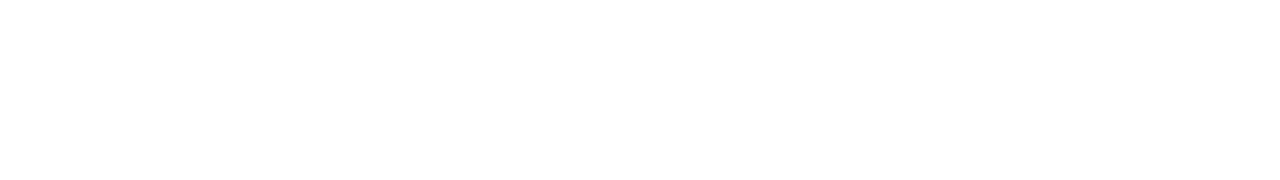
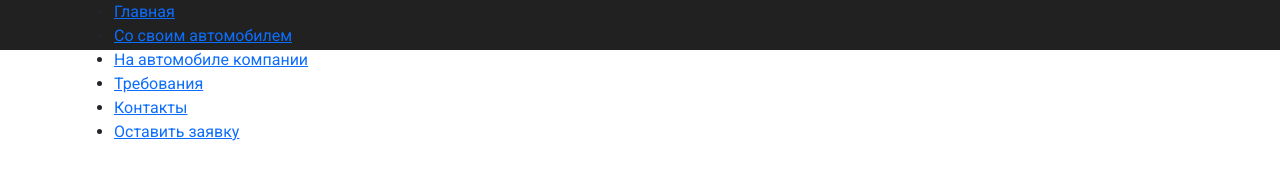
Before and after one commit to crossfire3001/responsive-uber, a plain HTML site: page src/index.html in a window 1280 px wide. Drawn offline with Linux system fonts and the light colour scheme.

Commit message:
navigation layout in HTML

```diff
--- a/src/css/style.css
+++ b/src/css/style.css
@@ -1,3 +1,8 @@
 * {
   font-family: "Roboto", sans-serif;
 }
+
+header {
+  height: 50px;
+  background-color: #212121;
+}
--- a/src/index.html
+++ b/src/index.html
@@ -15,6 +15,30 @@
     <link rel="stylesheet" href="css/style.css" />
   </head>
   <body>
-
+    <header>
+      <div class="container">
+        <nav>
+          <ul class="menu">
+            <li class="menu-item"><a href="#" class="menu-link">Главная</a></li>
+            <li class="menu-item">
+              <a href="#" class="menu-link">Со своим автомобилем</a>
+            </li>
+            <li class="menu-item">
+              <a href="#" class="menu-link">На автомобиле компании</a>
+            </li>
+            <li class="menu-item">
+              <a href="#" class="menu-link">Требования</a>
+            </li>
+            <li class="menu-item">
+              <a href="#" class="menu-link">Контакты</a>
+            </li>
+            <li class="menu-item">
+              <a href="#" class="menu-link">Оставить заявку</a>
+            </li>
+          </ul>
+        </nav>
+      </div>
+      <!-- /.container -->
+    </header>
   </body>
 </html>
```
